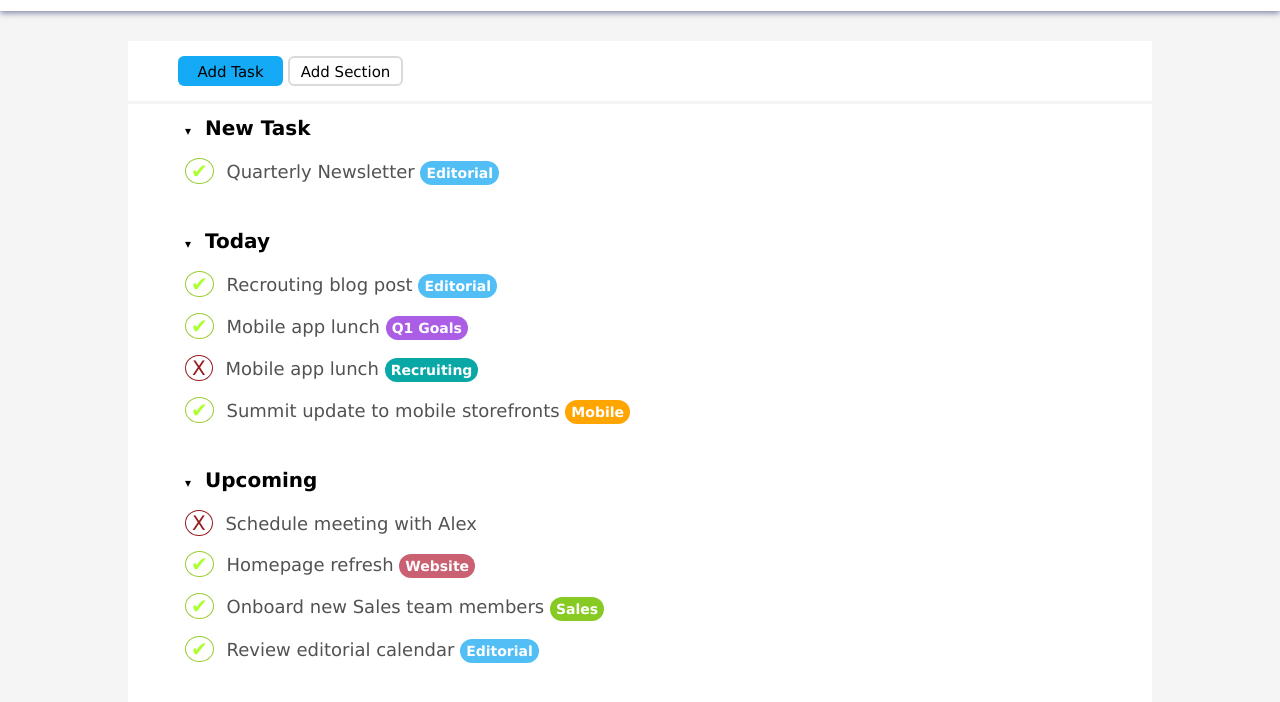
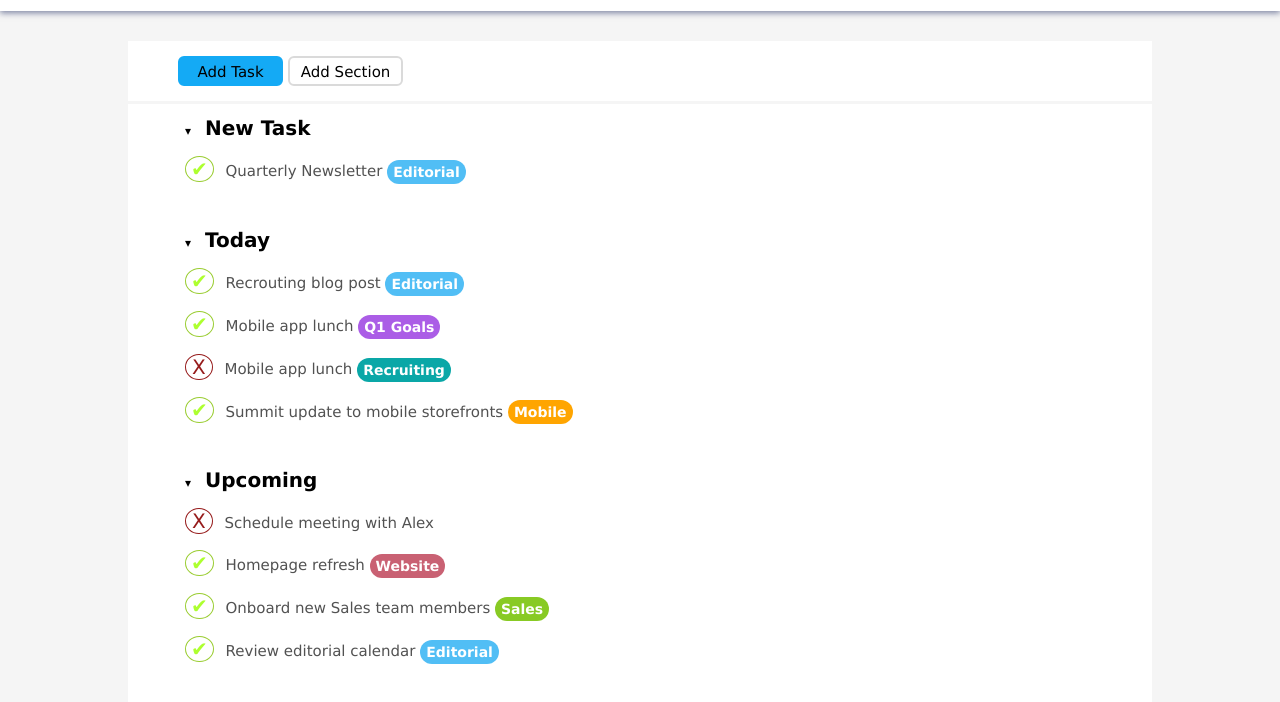
Before and after one commit to Oblv49/html-css-toboolist, a plain HTML site: page index.html in a window 1280 px wide. Shown: the part 66-768 px from the top of the page. Drawn offline with Linux system fonts and the light colour scheme; a web font is replaced by a local one.

Commit message:
itsOK/Finish

```diff
--- a/css/style.css
+++ b/css/style.css
@@ -61,10 +61,10 @@
 }
 
 .element_list {
-    margin-top: 12px;
+    margin-top: 10px;
     margin-bottom: 12px;
     color: rgb(82, 82, 82);
-    font-size: 18px;
+    font-size: 15px;
 
 }
 
```
